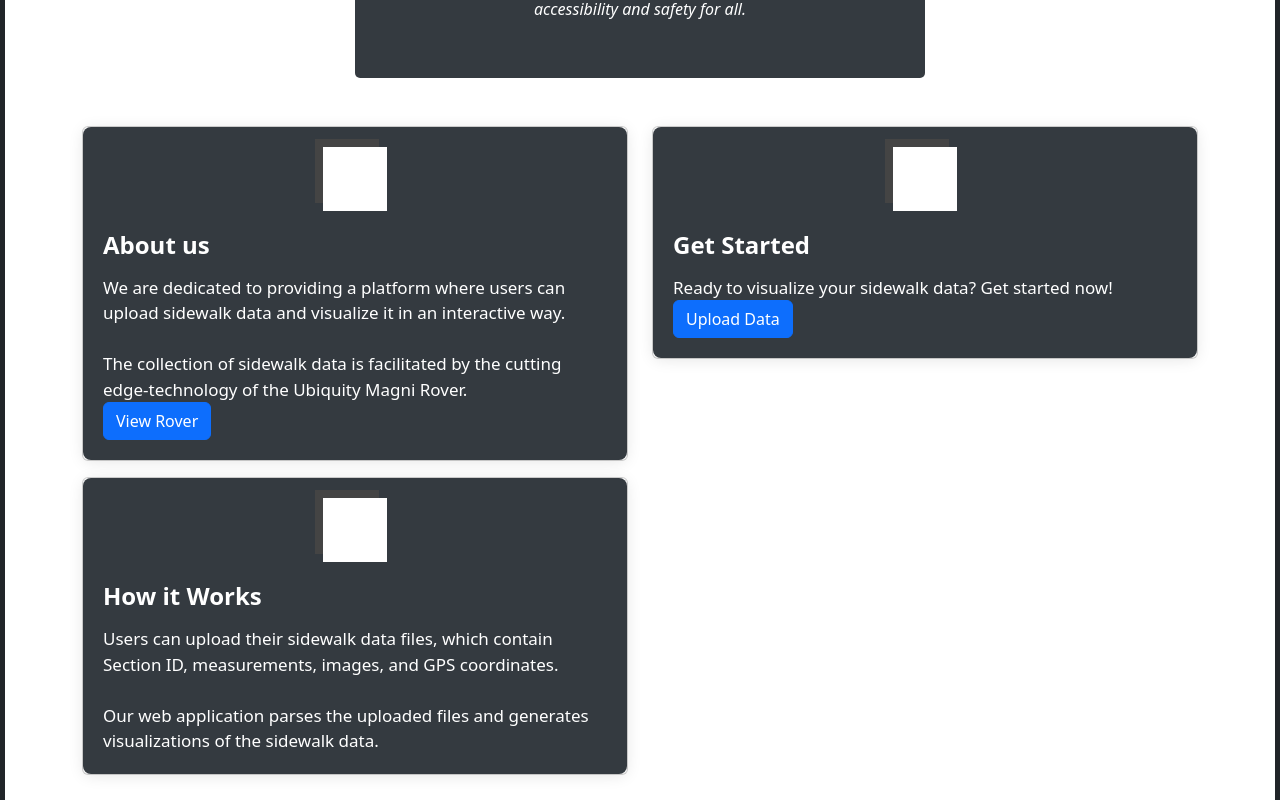
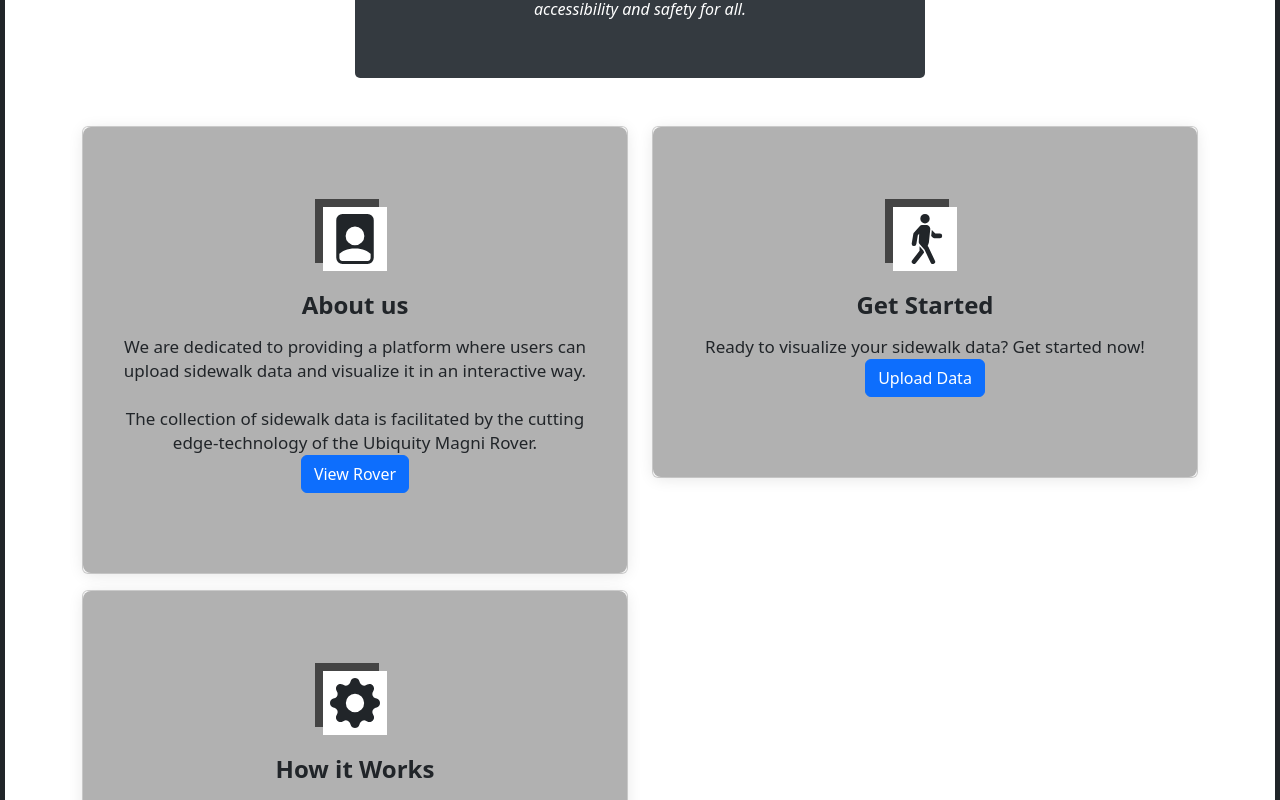
Before and after one commit to LudiJolo/2023-2024-boe-sidewalk-updated, a React (Create React App) app: page / in a window 1280 px wide. Shown: the part 820-1620 px from the top of the page. Built offline with nearby package versions, Linux system fonts and the light colour scheme; no server answers; what aws-amplify would draw is missing.

Commit message:
fixed styling

```diff
--- a/src/components/about/about.css
+++ b/src/components/about/about.css
@@ -35,48 +35,3 @@
     color: #ffffff;
     line-height: 1.6;
   }
-
-  /* Updated styles for the boxes */
-  .about-box {
-    background-color: #343a40;
-    color: #ffffff;
-    padding: 20px;
-    border-radius: 5px;
-    transition: all 0.3s ease;
-    display: flex;
-    flex-direction: column;
-    align-items: flex-start;
-  }
-
-  .about-box:hover {
-    background-color: #444;
-    transform: translateY(-5px);
-  }
-
-  /* Center the header */
-  .about-box h4 {
-    text-align: center;
-    margin-bottom: 15px;
-  }
-
-  /* Adjust padding for the icon */
-  .about-box .homeicon {
-    margin: 0 auto;
-    width: 64px;
-    height: 64px;
-    background: #ffffff;
-    transition: all 0.3s ease-out 0s;
-    display: flex;
-    align-items: center;
-    justify-content: center;
-    margin-bottom: 20px;
-    transform-style: preserve-3d;
-  }
-
-  /* Align text to the left within the box */
-  .about-box p {
-    text-align: left;
-    margin: 0;
-    font-size: 16px;
-    line-height: 1.5;
-  }
```
